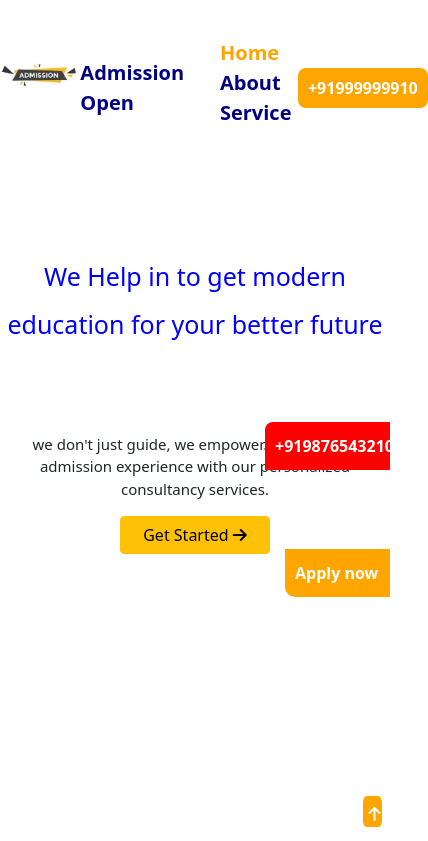
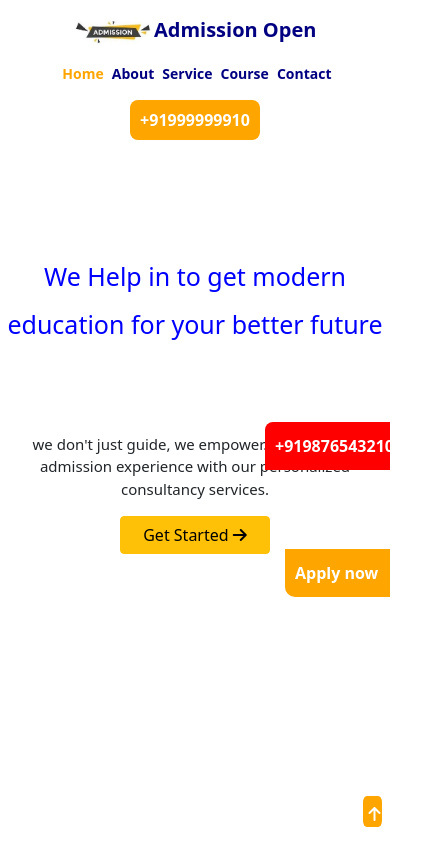
Before and after one commit to piyush254/AdmissionForm, a plain HTML site: page index.html in a window 390 px wide. Shown: the top 841 px of the page, 428 px wide, since content can reach past the window. Drawn offline with nearby package versions, Linux system fonts and the light colour scheme.

Commit message:
minimum Width setup

```diff
--- a/mediascreen.css
+++ b/mediascreen.css
@@ -1,9 +1,9 @@
+@media screen and (min-width: 100px) and (max-width: 900px) {
   *{
     margin: 0;
     padding: 0;
   }
-@media screen and (min-width: 100px) and (max-width: 900px) {
-  nav{
+  nav {
     top: 0%;
     padding-top: 2%;
     height: 20vh;
@@ -12,12 +12,12 @@
   #admission {
     font-size: 20px;
   }
-  nav ul{
+  nav ul {
     /* background-color: red; */
     height: 10vh;
     overflow: scroll;
   }
-  #phone-number{
+  #phone-number {
     padding: 8px 10px;
     font-weight: 600;
     font-size: 1rem;
@@ -186,19 +186,19 @@
     margin-top: 0vh;
     color: orange;
   }
-  .admissionimage{
+  .admissionimage {
     background-repeat: repeat;
   }
-  .Admissiondiv{
+  .Admissiondiv {
     width: 90vw;
     height: 70vh;
     margin-left: 5%;
   }
-  .college{
+  .college {
     min-width: 70vw;
     height: 90vh;
   }
-  .college h3{
+  .college h3 {
     text-align: center;
     margin-left: 0%;
   }
@@ -218,7 +218,7 @@
     border-top-right-radius: 4%;
     overflow: hidden;
   }
-  .course-span{
+  .course-span {
     display: block;
     width: 90%;
     margin-top: 2vh;
--- a/style.css
+++ b/style.css
@@ -560,6 +560,107 @@ nav {
 }
 
 
-@media screen and (min-width: 600px) and (max-width: 1200px) {
-  /* Your styles here */
+
+@media screen and (min-width: 00px) and (max-width: 420px) {
+  .img-admission {
+    height: fit-content;
+    color: navy;
+    font-weight: 900;
+    font-size: .75em;
+    border-radius: 8px;
+    /* background-color: orange; */
+    /* margin-top: 5%; */
+    display: flex;
+    /* flex-direction: column; */
+  }
+  nav{
+    justify-content: center;
+    align-items: center;
+    /* height: 20vh !important; */
+    flex-wrap: wrap;
+  }
+  #phone-number {
+    padding: 8px 10px;
+    font-weight: 600;
+    font-size: 1rem;
+    position: absolute;
+    top: 100px;
+  }
+  #admission {
+    font-size: 10px;
+  }
+  nav ul li{
+    /* background-color: red; */
+    /* height: 10vh; */
+    font-size: 14px;
+    overflow: scroll;
+  }
+  nav ul {
+    /* background-color: red; */
+    /* height: 10vh; */
+    margin-left: 0px;
+    align-self: flex-start;
+    overflow: scroll;
+   padding-left: 0rem;
+  }
+  .my-card {
+    margin-top: 2vh;
+    margin-left: 2vw !important;
+    border-top-left-radius: 2%;
+    border-top-right-radius: 2%;
+  }
 }
+@media screen and (min-width: 00px) and (max-width: 420px) {
+  .img-admission {
+    height: fit-content;
+    color: navy;
+    font-weight: 900;
+    font-size: 0.75em;
+    border-radius: 8px;
+    /* background-color: orange; */
+    /* margin-top: 5%; */
+    display: flex;
+    /* flex-direction: column; */
+  }
+  nav {
+    justify-content: center;
+    align-items: center;
+  }
+  #admission {
+    font-size: 10px;
+  }
+  nav ul li {
+    /* background-color: red; */
+    /* height: 10vh; */
+    font-size: 14px;
+    overflow: scroll;
+  }
+  nav ul {
+    /* background-color: red; */
+    /* height: 10vh; */
+    margin-left: 0px;
+    align-self: flex-start;
+    overflow: scroll;
+    padding-left: 0rem;
+  }
+  /* nav {
+    top: 0%;
+    padding-top: 2%;
+    height: 12vh !important;
+    width: 100%;
+    align-items: center;
+  } */
+  .my-card {
+    margin-top: 2vh;
+    margin-left: 2vw !important;
+    border-top-left-radius: 2%;
+    border-top-right-radius: 2%;
+  }
+  .college {
+    min-width: 70vw;
+    height: 50vh !important;
+  }
+  .college-photo-rapper {
+    height: 30vh !important;
+  }
+}
```
Lines whose indentation alone changed are shown as unchanged.
